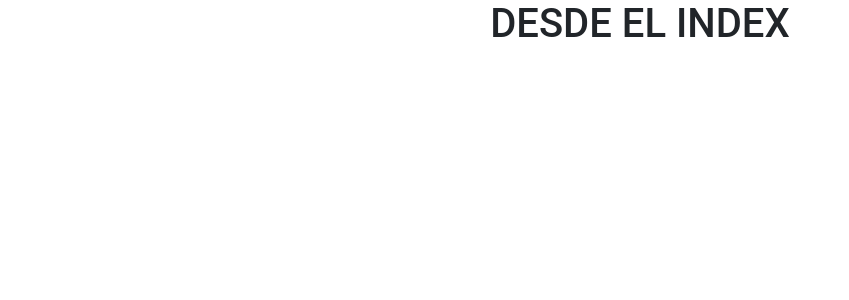
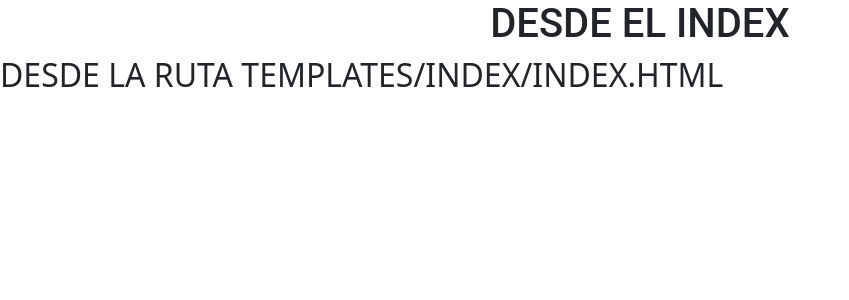
Before and after one commit to emirocampo/modulo_web, a Flask app: page / in a window 1280 px wide. Shown: the top 300 px of the page, without its empty margins (0-849 px from the left). Run offline with Flask 3, Linux system fonts and the light colour scheme.

Commit message:
creacion carpetas de vistas

```diff
--- a/app.py
+++ b/app.py
@@ -147,7 +147,7 @@ def editar_inventario(id):
 
 @app.route("/")
 def hello_world():
-    return render_template("index.html")
+    return render_template("/index/index.html")
 
 if __name__ == '__main__':
     app.run(debug=True)
--- a/templates/index.html
+++ b/templates/index/index.html
@@ -9,6 +9,7 @@
 </head>
 <body>
     <h1>DESDE EL INDEX</h1>
+    <h2>DESDE LA RUTA TEMPLATES/INDEX/INDEX.HTML</h2>
 
     <!-- ##################################################### -->
     <script src="https://cdn.jsdelivr.net/npm/bootstrap@5.3.2/dist/js/bootstrap.bundle.min.js" integrity="sha384-C6RzsynM9kWDrMNeT87bh95OGNyZPhcTNXj1NW7RuBCsyN/o0jlpcV8Qyq46cDfL" crossorigin="anonymous"></script>
```
Also changed, not shown: requirements.txt (added, +8 -0 lines).
